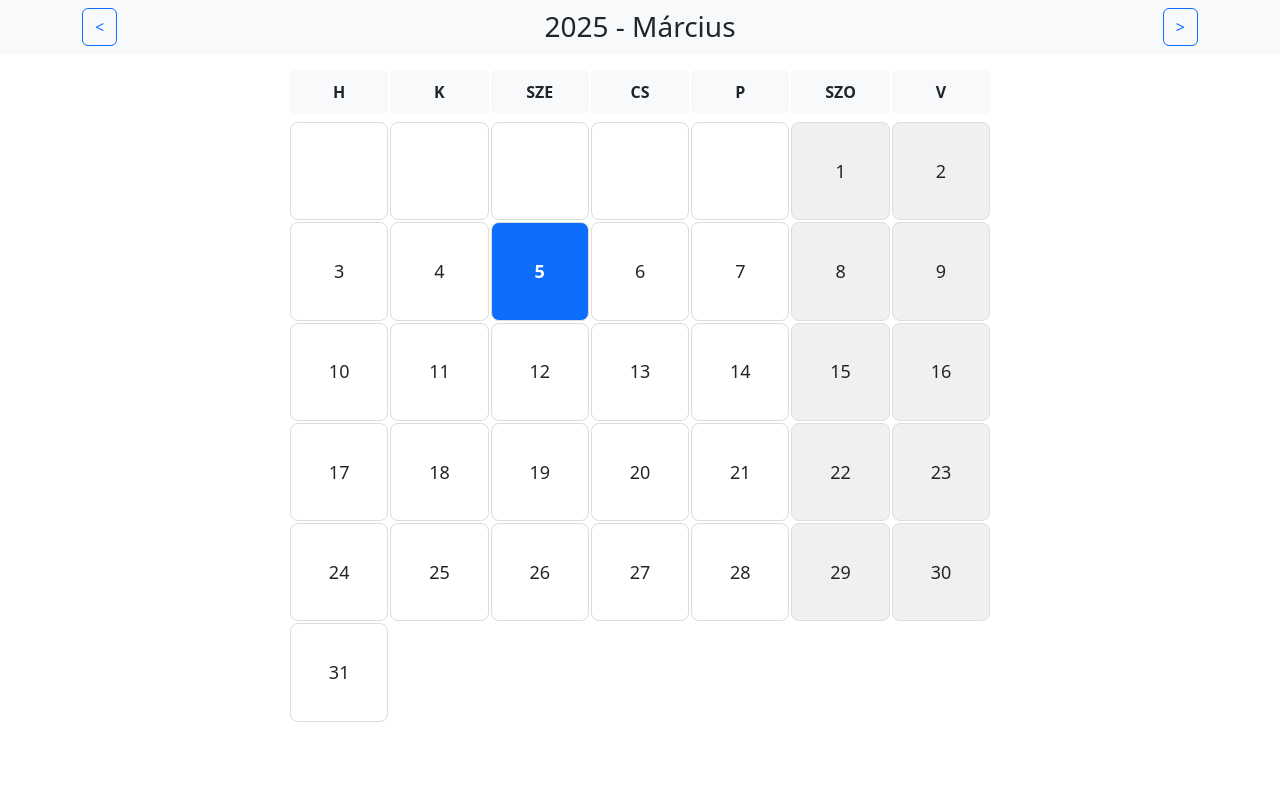
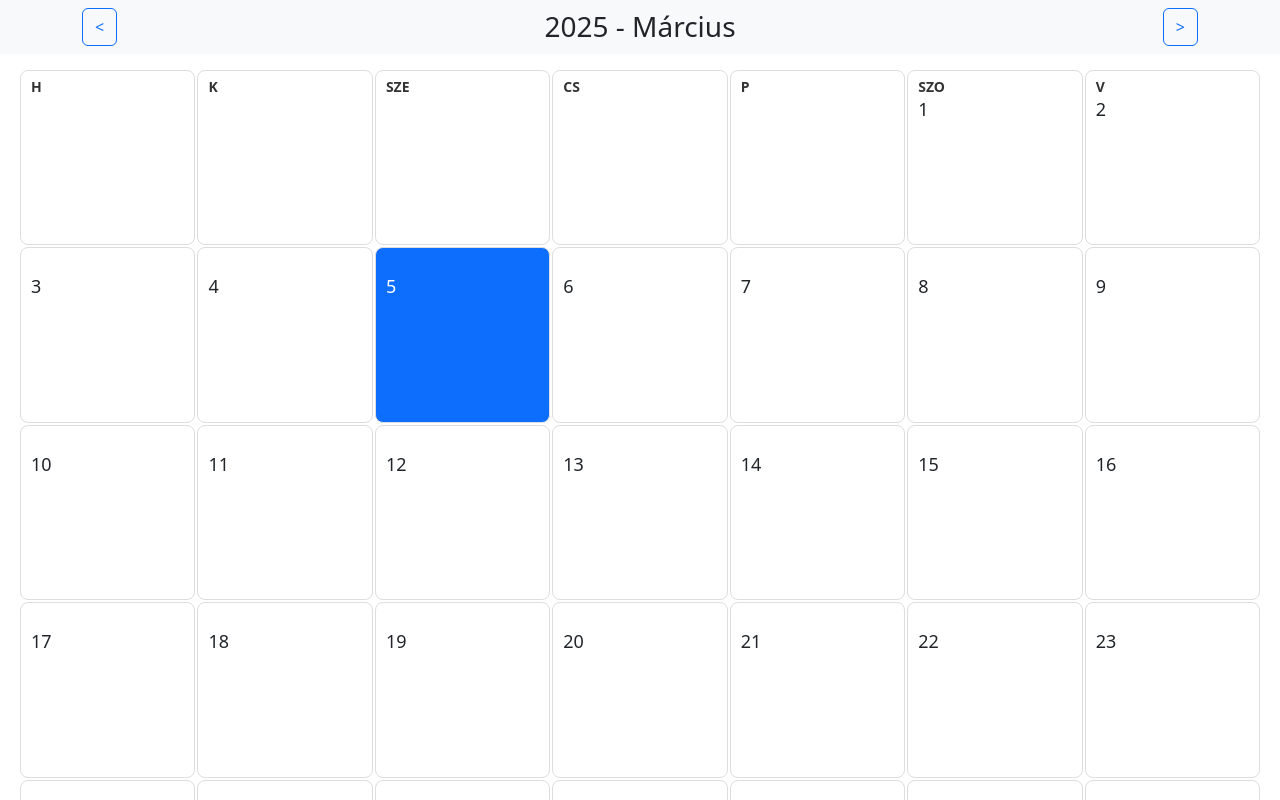
Before and after one commit to nellerk/SVCalendar, a SvelteKit app: page / in a window 1280 px wide. Shown: the top 800 px of the page. Built offline with nearby package versions, Linux system fonts and the light colour scheme.

Commit message:
AdjustingSize

```diff
--- a/src/routes/+page.svelte
+++ b/src/routes/+page.svelte
@@ -62,53 +62,66 @@
 
     <!-- Naptár megjelenítés -->
 <div class="calendar-container">
-        <div class="calendar-grid mb-2">
-        {#each daysOfWeek as day}
-            <div class="day-header">{day}</div>
-        {/each}
-    </div>
-
     <div class="calendar-grid">
         {#each generateCalendar($currentYear, $currentMonth) as day, index}
-            <div class="day-box {day && (index % 7 === 5 || index % 7 === 6) ? 'weekend' : ''}
+            <div class="day-box {day && (index % 7 === 5 || index % 7 === 6)}
                     {day && day === today.getDate() && $currentMonth === today.getMonth() && $currentYear === today.getFullYear() ? 'today' : ''}">
-                {day ? day : ""}
+
+                <!-- A hónap első hetében az első sorba írjuk a napok neveit -->
+                {#if index < 7}
+                <div class="day-name">{daysOfWeek[index]}</div>
+                {/if}
+
+                <div class="day-number">{day ? day : ""}</div>
             </div>
         {/each}
+
     </div>
 </div>
 
 <style>
     .calendar-container {
-      max-width: 700px;
         margin: auto;
+        padding: 0 20px; /* Két oldali behúzás */
     }
 
     .calendar-grid {
         display: grid;
         grid-template-columns: repeat(7, 1fr);
-      gap: 2px; /* Kisebb távolság a napok között */
+        gap: 2px;
     }
 
     .day-box {
-      width: 100%; /* Teljes szélességet kitöltő elemek */
-      aspect-ratio: 1; /* Négyzet alakú cellák */
+        width: 100%;
+        aspect-ratio: 1;
         display: flex;
-      align-items: center;
-      justify-content: center;
+        flex-direction: column;
+        align-items: flex-start; /* Felső sarokba helyezzük a tartalmat */
+        justify-content: flex-start;
+        padding: 8px;
         border: 1px solid #ddd;
         border-radius: 8px;
-      text-align: center;
-      font-size: 18px;
+        text-align: left;
+        font-size: 16px;
         background-color: #ffffff;
+        position: relative;
     }
 
-    .day-header {
+    .day-name {
         font-weight: bold;
-      background: #f8f9fa;
-      padding: 10px;
-      border-radius: 5px;
-      text-align: center;
+        font-size: 14px;
+        color: #333;
+        position: absolute;
+        top: 5px;
+        left: 10px;
+    }
+
+    .day-number {
+        font-size: 18px;
+        font-weight: normal;
+        position: absolute;
+        top: 25px;
+        left: 10px;
     }
 
     .today {
@@ -116,9 +129,4 @@
         color: white;
         font-weight: bold;
     }
-
-    /* Szombat és Vasárnap kiemelése halványabb színnel */
-    .weekend {
-      background-color: #f0f0f0;
-    }
   </style>
```
Lines whose indentation alone changed are shown as unchanged.
